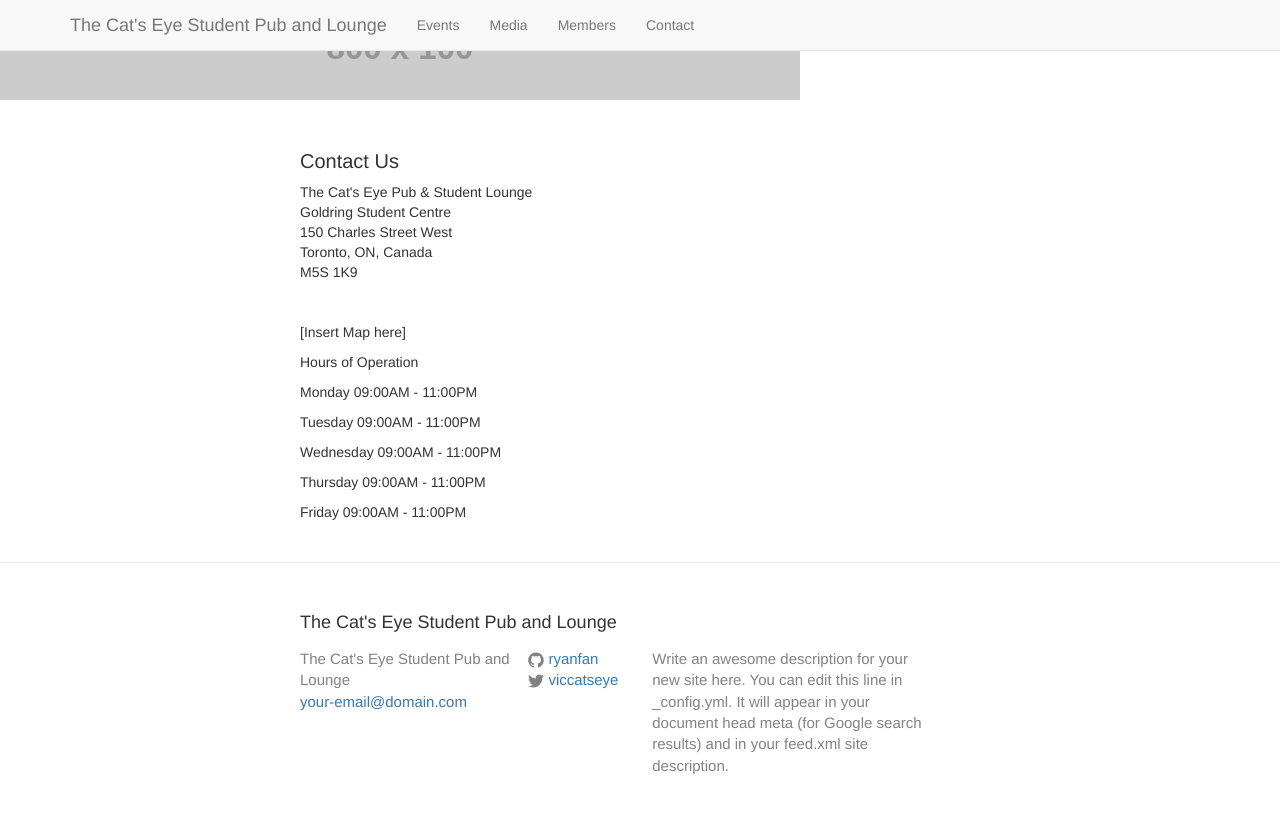
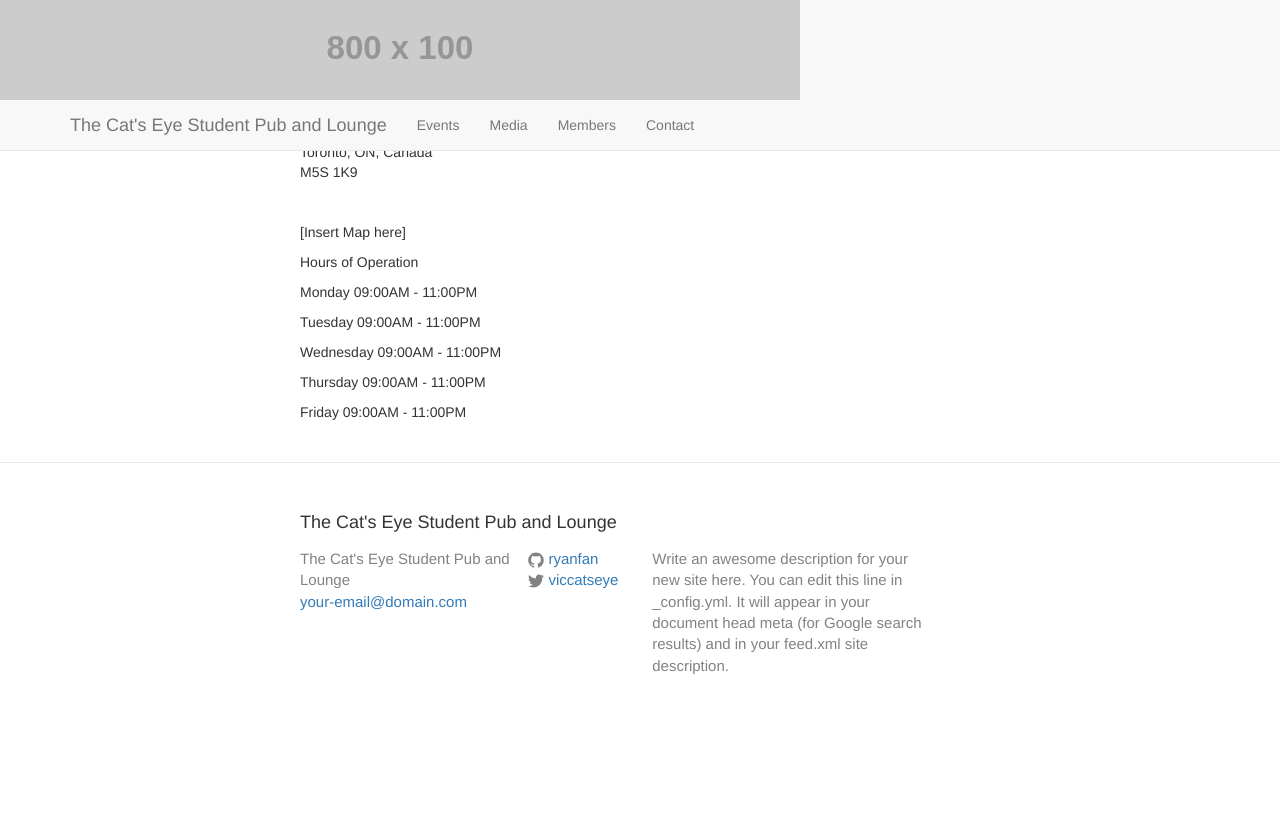
Before and after one commit to ryanfan/cats-eye, a Jekyll site: the page built from contact.html, in a window 1280 px wide. Shown: the top 813 px of the page. Built offline with Jekyll 4.4.1, drawn with Linux system fonts in a browser that asks for light colours; nearby versions of some CDN libraries.

Commit message:
Still trying to get directories working.

```diff
--- a/_includes/head.html
+++ b/_includes/head.html
@@ -11,7 +11,7 @@
   <link rel="alternate" type="application/atom+xml" title="{{ site.title }}" href="{{ "/feed.xml" | prepend: site.baseurl | prepend: site.url }}" />
 
   <!-- Bootstrap -->
-  <link href="{{ "/css/bootstrap.min.css" | prepend: site.baseurl | prepend: site.url}}" rel="stylesheet">
+  <link href="{{ "/css/bootstrap.min.css" | prepend: site.baseurl }}" rel="stylesheet">
 
 
 </head>
--- a/_includes/header.html
+++ b/_includes/header.html
@@ -3,9 +3,10 @@
 <!-- Include all compiled plugins (below), or include individual files as needed -->
 <script src="{{ "/js/bootstrap.min.js" | prepend: site.baseurl }}"></script>
 
-<img src="http://placehold.it/800x100.jpg&amp;text= some picture of your size" alt="logo">
+
 
 <nav class="navbar navbar-default navbar-fixed-top" role="navigation">
+  <img src="http://placehold.it/800x100.jpg&amp;text= some picture of your size" alt="logo">
   <div class="container">
     <div class="navbar-header">
       <!--Hamburger button-->
```
